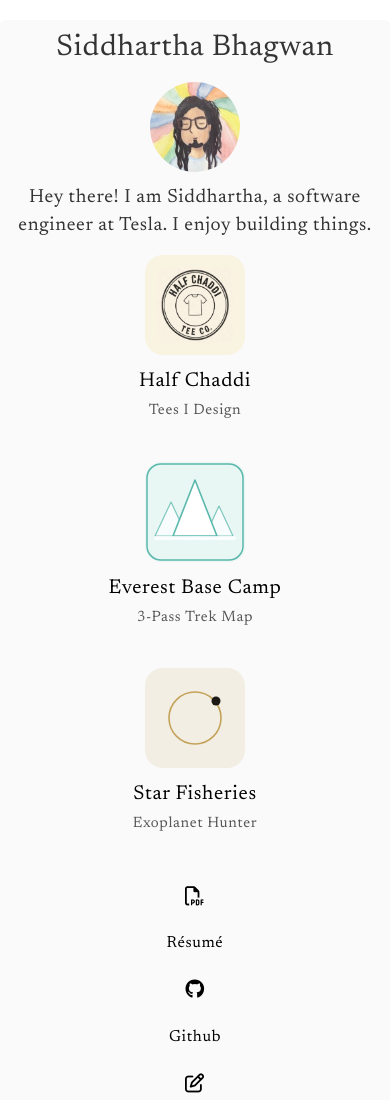
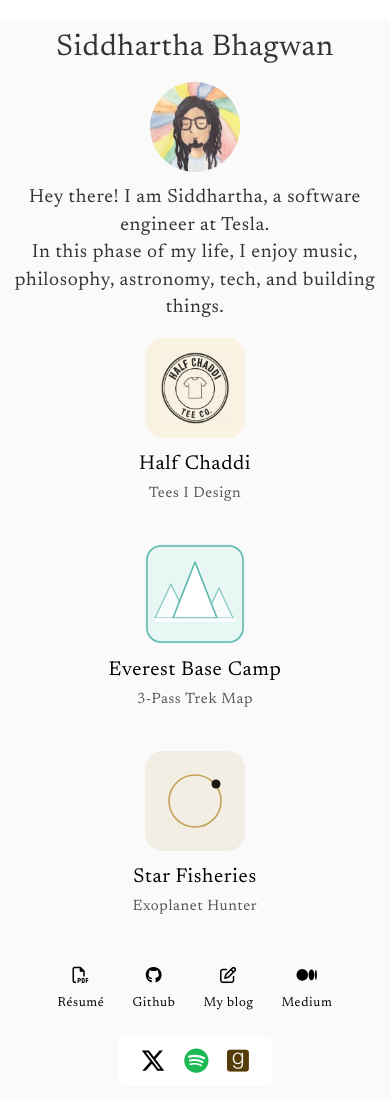
Before and after one commit to siddharthbhagwan/siddharthbhagwan.github.io, a plain HTML site: page index.html in a window 390 px wide. Shown: the top 1100 px of the page. Drawn offline with Linux system fonts and the light colour scheme.

Commit message:
Center the phase-of-life line, and keep the file links in one row on short screens.
Co-authored-by: Cursor <cursoragent@cursor.com>

```diff
--- a/css/style.css
+++ b/css/style.css
@@ -40,12 +40,36 @@ body {
 
 .intro {
   font-size: 19px;
-  text-align: none;
+  text-align: center;
   margin-bottom: 2%;
 }
 
 .links {
   margin: 4% 0% 4% 0%;
+  font-size: 80%;
+}
+
+@media (max-width: 991px) {
+  .links {
+    display: flex;
+    justify-content: center;
+    align-items: flex-start;
+    flex-wrap: nowrap;
+    gap: 28px;
+    font-size: 68%;
+  }
+
+  .links > div {
+    float: none;
+    width: auto;
+    margin: 0;
+    padding: 0;
+  }
+
+  .links .link-desc {
+    margin: 2px 0 0;
+    font-size: 13px;
+  }
 }
 
 .project-row {
--- a/index.html
+++ b/index.html
@@ -31,7 +31,7 @@
       rel="stylesheet"
       type="text/css"
     />
-    <link href="css/style.css?v=7" rel="stylesheet" />
+    <link href="css/style.css?v=10" rel="stylesheet" />
   </head>
   <body>
     <div class="col-md-8 col-md-offset-2 main-frame">
@@ -48,11 +48,10 @@
       </div>
 
       <div class="intro">
-        <div class="row">
-          <div class="col-md-offset-2 col-md-8">
-            Hey there! I am Siddhartha, a software engineer at Tesla. I enjoy
-            building things.
-          </div>
+        <div>Hey there! I am Siddhartha, a software engineer at Tesla.</div>
+        <div>
+          In this phase of my life, I enjoy music, philosophy, astronomy, tech,
+          and building things.
         </div>
       </div>
 
@@ -118,7 +117,7 @@
       </div>
 
       <div class="row">
-        <div class="col-md-12 links" style="margin-bottom: 0; font-size: 80%;">
+        <div class="col-md-12 links" style="margin-bottom: 0;">
           <div class="col-md-offset-2 col-md-2">
             <a href="/resume.pdf" class="override-link"
               ><i class="fa-regular fa-file-pdf" style="font-size: 80%;"></i
```
